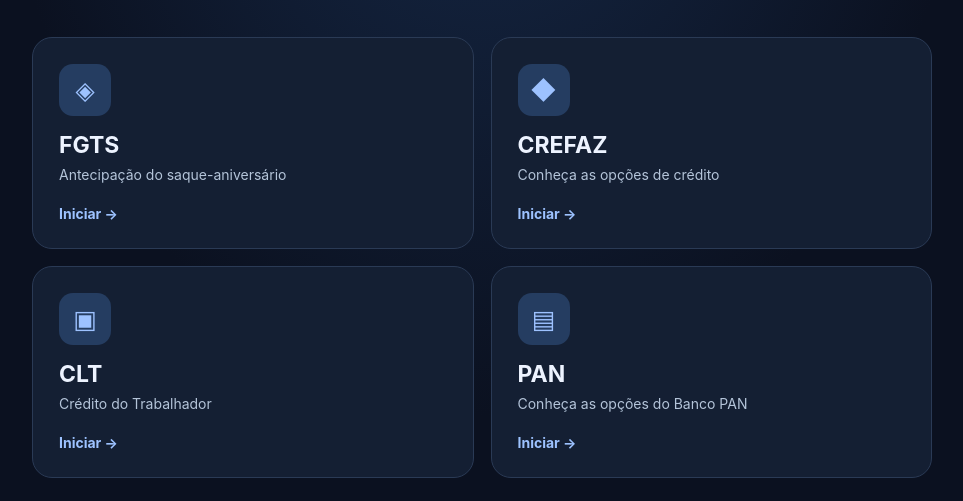
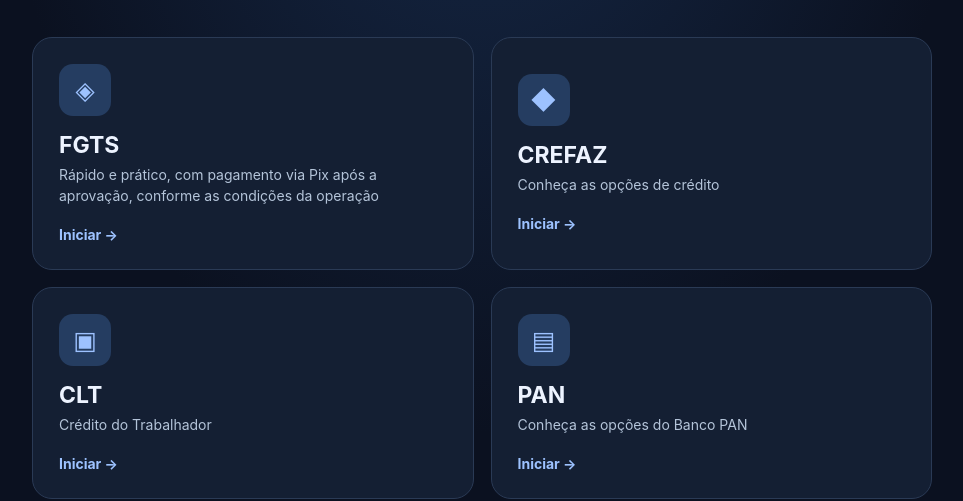
Before and after one commit to DonFilu/Cidio-emprestimos, a website: page index.html in a window 1280 px wide. Shown: the part 314-815 px from the top of the page, without its empty margins (158-1121 px from the left). Drawn offline with Linux system fonts and the light colour scheme.

Commit message:
feat: destacar praticidade e pagamento via Pix no card FGTS

```diff
--- a/index.html
+++ b/index.html
@@ -6,7 +6,7 @@
 <script>
 /* Links exclusivos fornecidos pelo responsável. Divulgação pública sujeita à autorização da Credliber. */
 const CONFIG={
- fgts:{title:'FGTS',icon:'◈',summary:'Antecipação do saque-aniversário',description:'Conheça as orientações para antecipar valores do saque-aniversário do FGTS. A disponibilidade e as condições dependem de consulta e análise.',url:'https://portal.credliber.com.br/credit/cidiofgts',institutions:['QI Sociedade de Crédito','QI Corretora de Títulos e Valores Mobiliários S.A.','J17 Sociedade de Crédito']},
+ fgts:{title:'FGTS',icon:'◈',summary:'Rápido e prático, com pagamento via Pix após a aprovação, conforme as condições da operação',description:'Conheça as orientações para antecipar valores do saque-aniversário do FGTS. A disponibilidade e as condições dependem de consulta e análise.',url:'https://portal.credliber.com.br/credit/cidiofgts',institutions:['QI Sociedade de Crédito','QI Corretora de Títulos e Valores Mobiliários S.A.','J17 Sociedade de Crédito']},
  crefaz:{title:'CREFAZ',icon:'◆',summary:'Conheça as opções de crédito',description:'Consulte as modalidades e condições disponíveis por meio da Crefaz. A elegibilidade depende da análise da instituição.',url:'https://portal.credliber.com.br/credit/cidiocrefaz'},
  clt:{title:'CLT',icon:'▣',summary:'Crédito do Trabalhador',description:'Informações sobre opções de crédito para trabalhadores elegíveis. Confira taxas, prazos e custo efetivo total antes de contratar.',url:'https://portal.credliber.com.br/credit/cidioclt'},
  pan:{title:'PAN',icon:'▤',summary:'Conheça as opções do Banco PAN',description:'Confira as opções de crédito disponíveis e faça sua simulação na plataforma responsável.',url:'https://portal.credliber.com.br/credit/cidiopan'}
```
